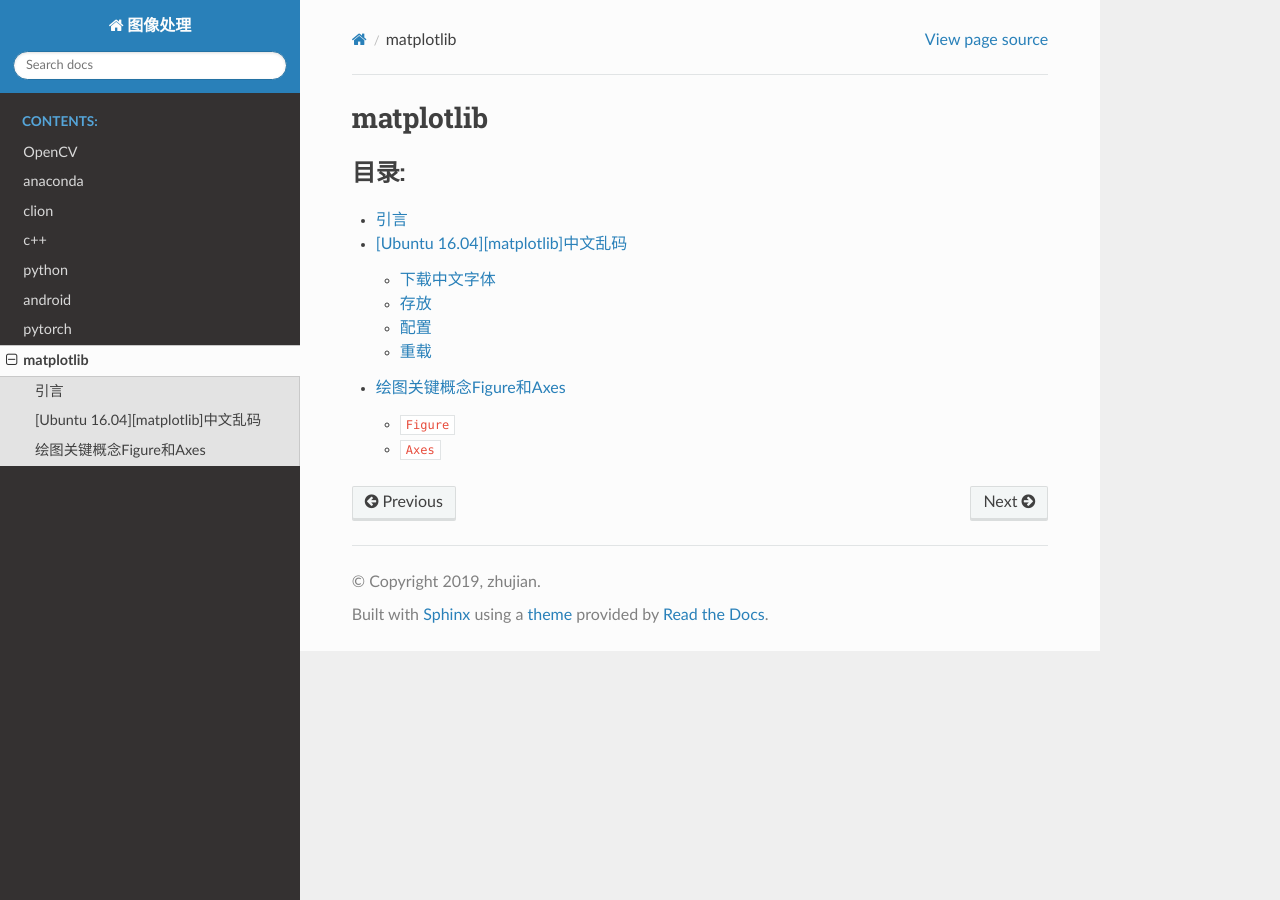
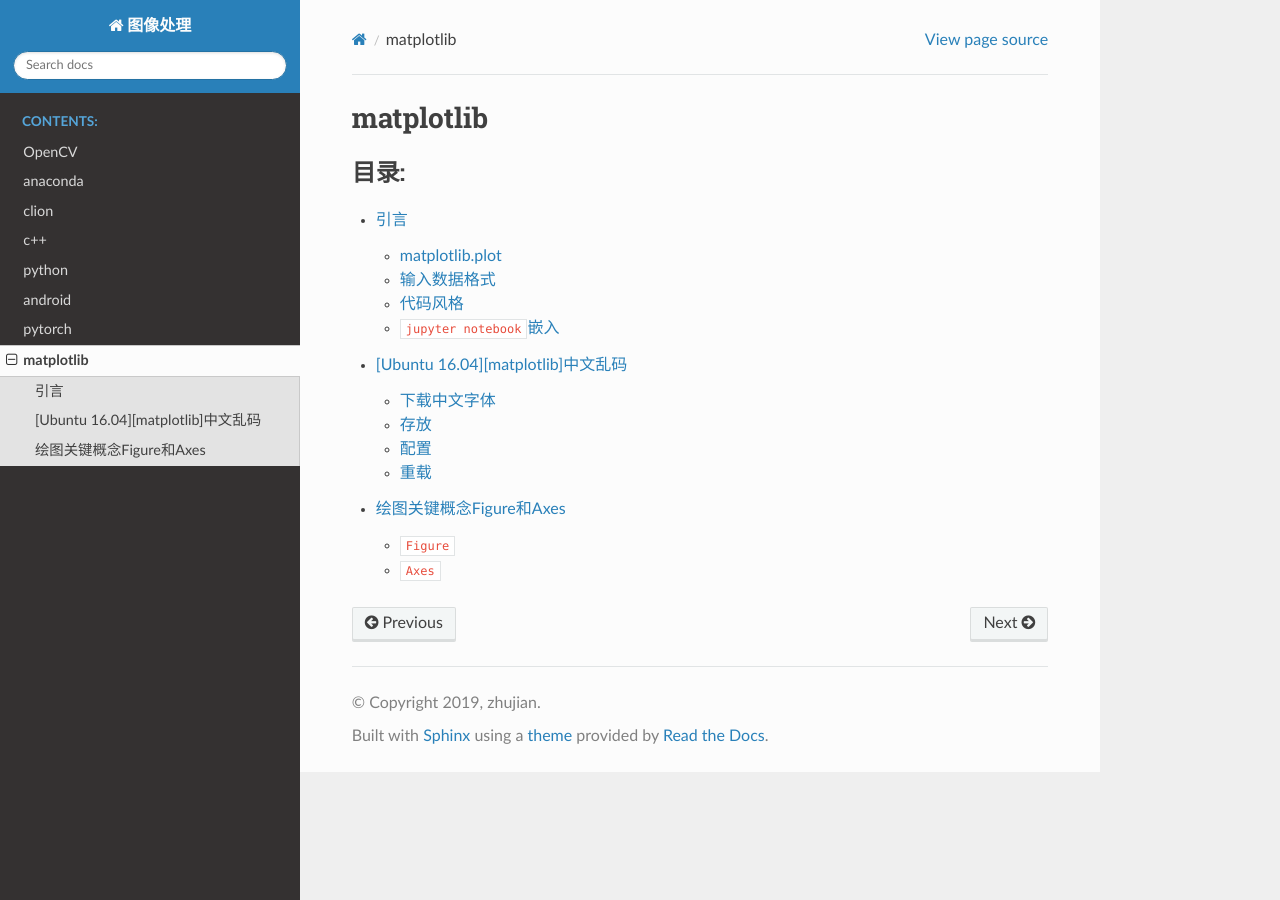
Before and after one commit to Document-Collection/image-processing, a Sphinx documentation site: the page built from docs/source/matplotlib.rst, in a window 1280 px wide. Built offline with Sphinx 7.4.7 and the Read the Docs theme 2.0.0, drawn with Linux system fonts in a browser that asks for light colours; pages that are not in the unit, such as notebooks, are missing from menus; some of the changed lines change nothing that is shown.

Commit message:
docs(matplotlib): 添加输入数据格式、代码风格和jupyter嵌入方式

````diff
--- a/docs/source/matplotlib/引言.md
+++ b/docs/source/matplotlib/引言.md
@@ -5,4 +5,42 @@
 
 之前对它的概念不太理解，都是在网上找的示例代码，所以很难在原先代码基础上添加一些特性
 
-这一次针对`matplotlib`的绘图架构进行理解，争取能够实现好的绘图
+这一次深入`matplotlib`的绘图架构，争取能够实现好的绘图
+
+## matplotlib.plot
+
+参考：[Matplotlib, pyplot and pylab: how are they related?](https://matplotlib.org/tutorials/introductory/usage.html#matplotlib-pyplot-and-pylab-how-are-they-related)
+
+`matplotlib.plot`是`matplotlib`的一个模块，为底层的面向对象绘图库提供状态机接口，状态机隐式并自动创建图形和轴以实现所需的绘图
+
+其`API`风格类似于`MATLIB`，更加简单直观
+
+## 输入数据格式
+
+参考：[Types of inputs to plotting functions](https://matplotlib.org/tutorials/introductory/usage.html#types-of-inputs-to-plotting-functions)
+
+`matplotlib`支持多种格式数据输入，特别是`np.array`对象，所以最好在数据输入之前转换成`np.array`对象
+
+```
+b = np.matrix([[1,2],[3,4]])
+b_asarray = np.asarray(b)
+```
+
+## 代码风格
+
+参考：[coding styles](https://matplotlib.org/tutorials/introductory/usage.html#coding-styles)
+
+引用`matplotlib.plot`类库以及`numpy`类库如下
+
+```
+import matplotlib.pyplot as plt
+import numpy as np
+```
+
+## `jupyter notebook`嵌入
+
+`matplotlib`支持在`jupyter notebook`嵌入绘图，仅需在最开始执行以下语句：
+
+```
+%matplotlib inline
+```
````
